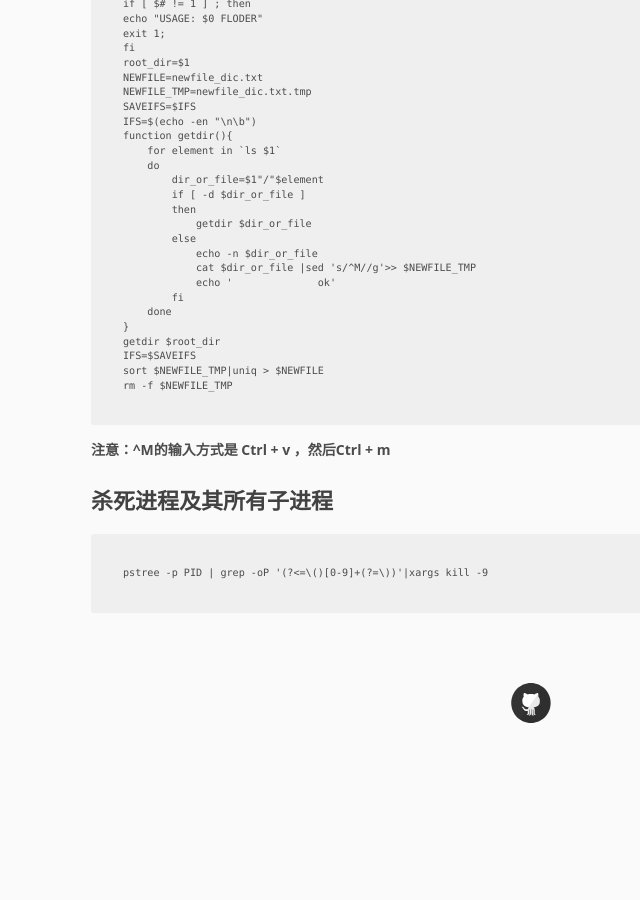
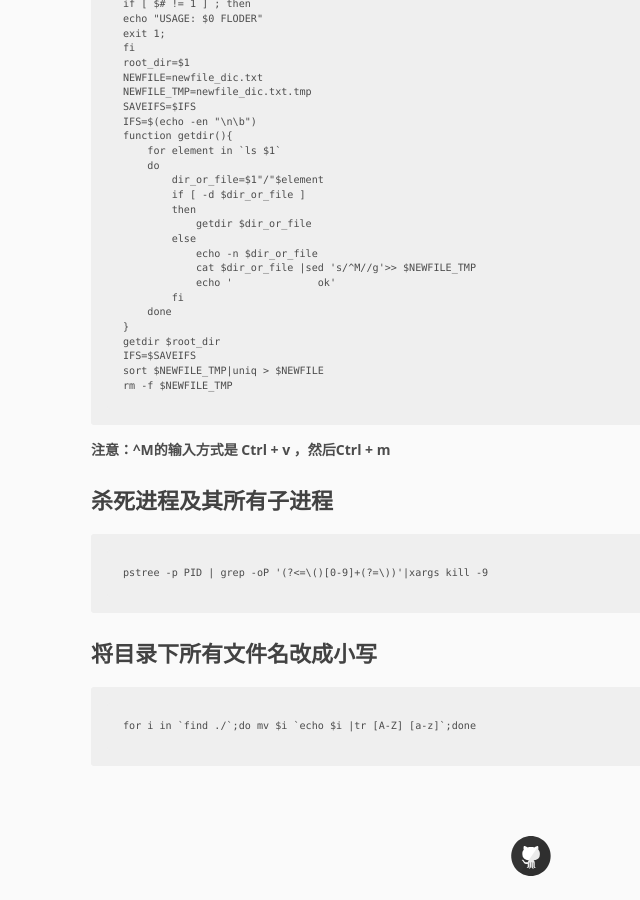
Before and after one commit to pingmalu/pingmalu.github.io, a Jekyll site: the page built from _posts/2017-01-22-Linux常用脚本.md, in a window 1280 px wide and 900 px high, scrolled down 769 px. Shown: the whole window, without its empty margins (109-749 px from the left). Built offline with Jekyll 4.4.1, drawn with Linux system fonts in a browser that asks for light colours; nearby versions of some CDN libraries; before the commit the page ends 1516 px from its top, so only the background shows below that.

Commit message:
'update'

```diff
--- a/_posts/2017-01-22-Linux常用脚本.md
+++ b/_posts/2017-01-22-Linux常用脚本.md
@@ -54,3 +54,8 @@ title:  "Linux常用脚本"
 # 杀死进程及其所有子进程
 
 	pstree -p PID | grep -oP '(?<=\()[0-9]+(?=\))'|xargs kill -9
+
+
+# 将目录下所有文件名改成小写
+
+	for i in `find ./`;do mv $i `echo $i |tr [A-Z] [a-z]`;done
```
